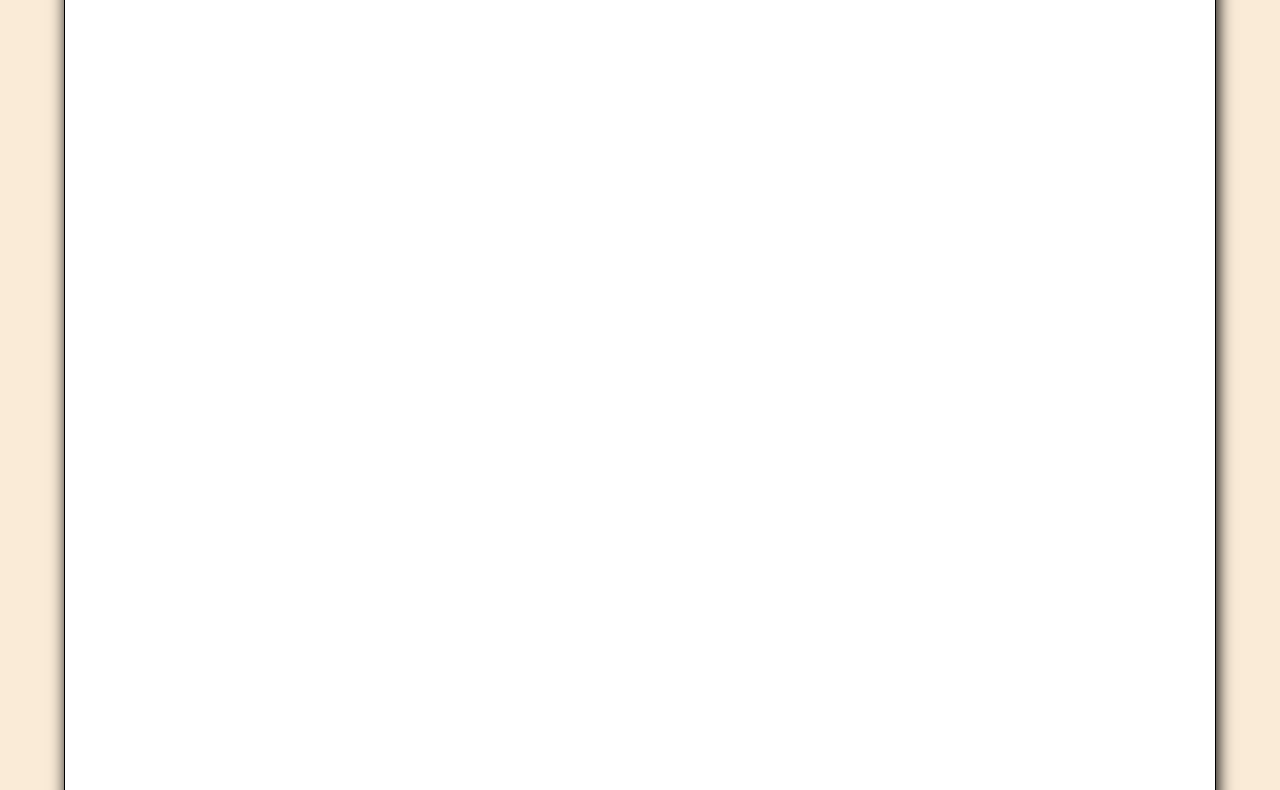
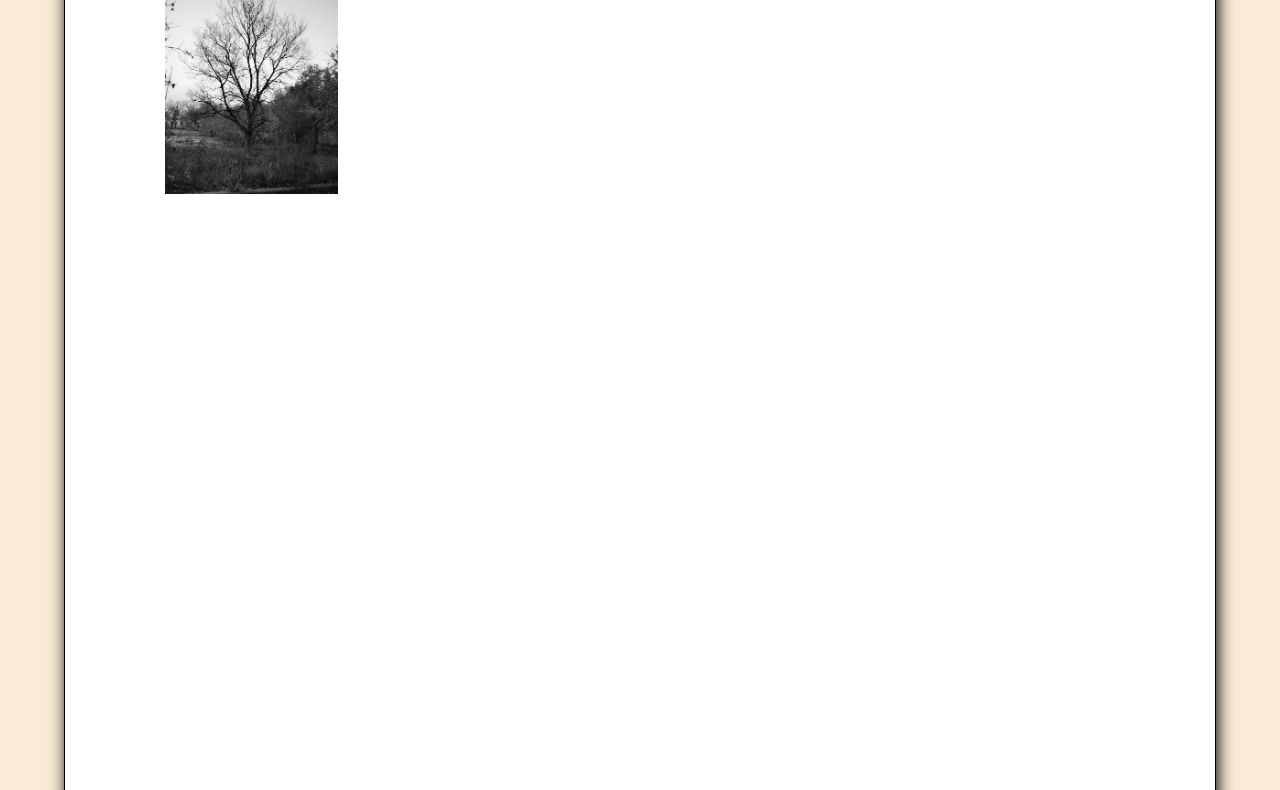
Before and after one commit to maks-march/craby_music, a plain HTML site: page index.html in a window 1280 px wide. Shown: the part 127-917 px from the top of the page. Drawn offline with nearby package versions, Linux system fonts and the light colour scheme.

Commit message:
dick big

```diff
--- a/index.html
+++ b/index.html
@@ -13,6 +13,7 @@
     </header>
     <main class="main">
         <div class = "beginning">Творческое объединение "Бензонасос"</div>
+        <div class="tree"></div>
     </main>
     <footer class="footer">
 
--- a/style.css
+++ b/style.css
@@ -21,6 +21,8 @@ body {
 }
 
 .main {
+    overflow: hidden;
+    align-items: center;
     width: 90vw;
     height: 175vh;
     border: 1px solid black;
@@ -39,6 +41,14 @@ body {
 
 }
 
+.tree {
+    margin-left:100px;
+    height: 15%;
+    width: 15%;
+    background-size: cover;
+    background-image: url(tree.jpg);
+}
+
 .footer {
     width: 90vw;
     height: 70px;
```
